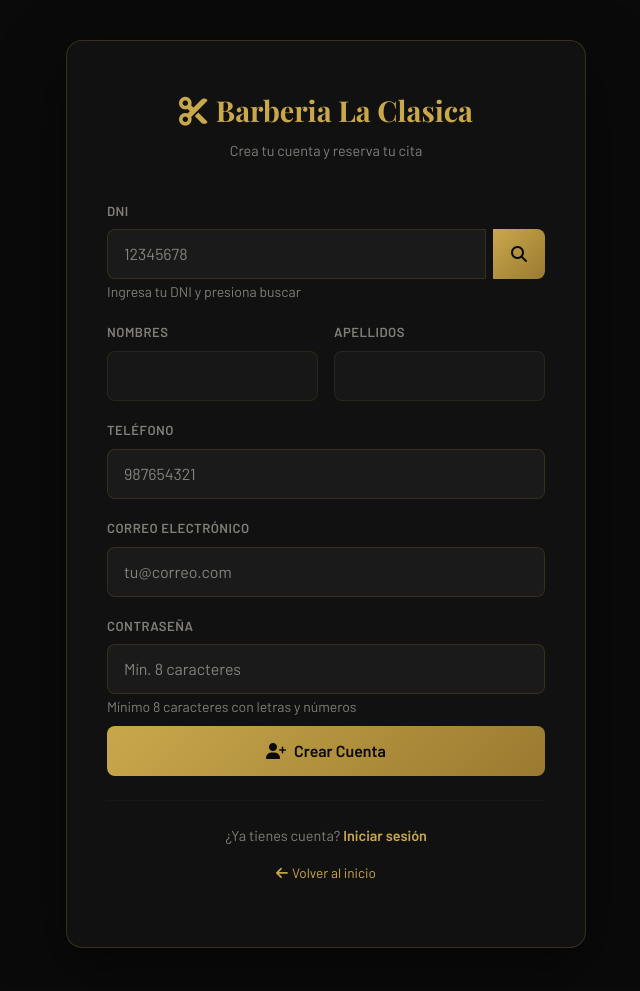
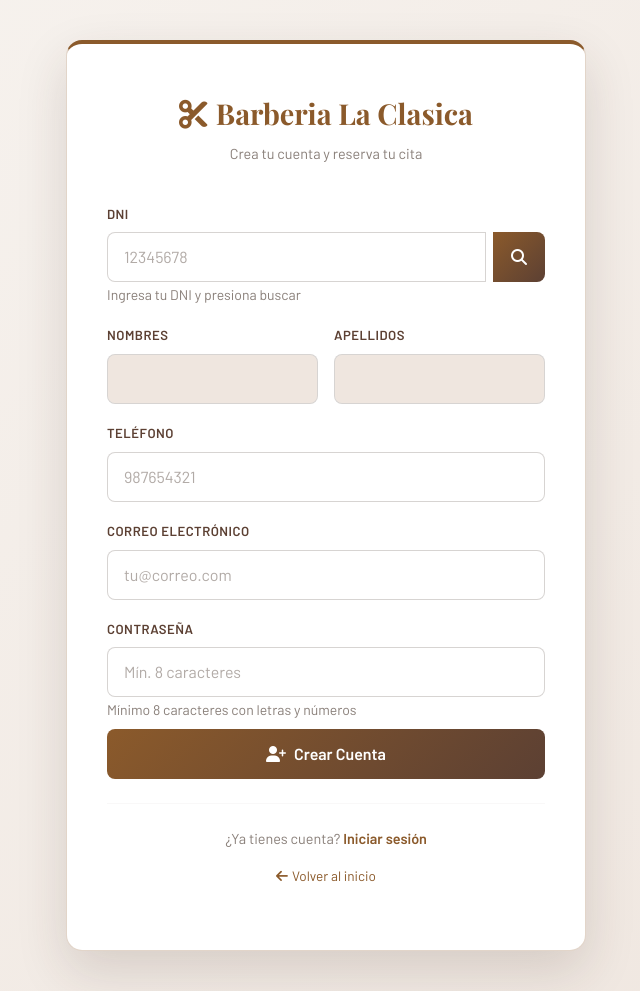
Before and after one commit to DevAngelaSS/SistemaWebBarberiaClasica, a Spring Boot app: page /cliente/registro in a window 1280 px wide. Shown: the whole page, without its empty margins (314-954 px from the left). Before the commit the page ends 948 px from the top, so only its background shows below. Run offline with Spring Boot 4, Linux system fonts and the light colour scheme; some of the project's set-up classes (security, data sources, template engines, error pages and the like) are left out, and stand-ins take their place.

Commit message:
feat(clientes): actualizar vista de registro de clientes

```diff
--- a/src/main/resources/templates/cliente/cliente-registro.html
+++ b/src/main/resources/templates/cliente/cliente-registro.html
@@ -1,63 +1,166 @@
 <!DOCTYPE html>
 <html xmlns:th="http://www.thymeleaf.org">
+
 <head>
     <title>Crear Cuenta | BarberPro</title>
     <meta charset="UTF-8">
     <link href="https://cdn.jsdelivr.net/npm/bootstrap@5.3.0/dist/css/bootstrap.min.css" rel="stylesheet">
     <link rel="stylesheet" href="https://cdnjs.cloudflare.com/ajax/libs/font-awesome/6.4.0/css/all.min.css">
-    <link href="https://fonts.googleapis.com/css2?family=Playfair+Display:wght@700;900&family=Barlow:wght@400;500;600&display=swap" rel="stylesheet">
+    <link
+        href="https://fonts.googleapis.com/css2?family=Playfair+Display:wght@700;900&family=Barlow:wght@400;500;600&display=swap"
+        rel="stylesheet">
     <style>
         :root {
-            --gold: #c9a84c; --gold-light: #e8c97a;
-            --bg: #0a0a0a; --bg-card: #111111;
-            --text: #f0ece0; --text-muted: rgba(240,236,224,0.5);
-            --border: rgba(201,168,76,0.2);
+            --gold: #8b5a2b;
+            --gold-light: #a6713a;
+            --bg: #f7f3ef;
+            --bg-card: #ffffff;
+            --text: #3b2a20;
+            --text-muted: rgba(59, 42, 32, 0.6);
+            --border: rgba(139, 90, 43, 0.25);
         }
+
         body {
-            background-color: var(--bg); color: var(--text);
+            background: linear-gradient(135deg, #f7f3ef 0%, #efe6df 100%);
+            color: var(--text);
             font-family: 'Barlow', sans-serif;
-            min-height: 100vh; padding: 40px 20px;
-            display: flex; align-items: center; justify-content: center;
+            min-height: 100vh;
+            padding: 40px 20px;
+            display: flex;
+            align-items: center;
+            justify-content: center;
         }
+
         .registro-card {
             background-color: var(--bg-card);
             border: 1px solid var(--border);
-            border-radius: 16px; padding: 48px 40px;
-            width: 100%; max-width: 520px;
-            box-shadow: 0 20px 60px rgba(0,0,0,0.5);
+            border-top: 4px solid #8b5a2b;
+            border-radius: 16px;
+            padding: 48px 40px;
+            width: 100%;
+            max-width: 520px;
+            box-shadow: 0 20px 50px rgba(59, 42, 32, 0.15);
         }
-        .brand { font-family: 'Playfair Display', serif; color: var(--gold); font-size: 1.8rem; text-align: center; margin-bottom: 8px; }
-        .subtitle { color: var(--text-muted); text-align: center; font-size: 0.9rem; margin-bottom: 36px; }
+
+        .brand {
+            font-family: 'Playfair Display', serif;
+            color: var(--gold);
+            font-size: 1.8rem;
+            text-align: center;
+            margin-bottom: 8px;
+        }
+
+        .subtitle {
+            color: var(--text-muted);
+            text-align: center;
+            font-size: 0.9rem;
+            margin-bottom: 36px;
+        }
+
         .form-control {
-            background-color: #1a1a1a !important;
-            border: 1px solid rgba(201,168,76,0.2) !important;
-            color: var(--text) !important; padding: 12px 16px; border-radius: 8px;
+            background-color: #ffffff !important;
+            border: 1px solid rgba(59, 42, 32, 0.2) !important;
+            color: var(--text) !important;
+            padding: 12px 16px;
+            border-radius: 8px;
         }
-        .form-control:focus { border-color: var(--gold) !important; box-shadow: 0 0 0 3px rgba(201,168,76,0.1) !important; }
-        .form-control::placeholder { color: var(--text-muted) !important; }
-        .form-control[readonly] { opacity: 0.7; }
-        .form-label { color: var(--text-muted); font-size: 0.82rem; font-weight: 600; letter-spacing: 0.5px; }
+
+        .form-control:focus {
+            border-color: var(--gold) !important;
+            box-shadow: 0 0 0 3px rgba(139, 90, 43, 0.15) !important;
+        }
+
+        .form-control::placeholder {
+            color: rgba(59, 42, 32, 0.4) !important;
+        }
+
+        .form-control[readonly] {
+            background-color: #efe6df !important;
+            color: #5c4033 !important;
+            opacity: 1;
+            cursor: not-allowed;
+        }
+
+        .form-label {
+            color: #5c4033;
+            font-size: 0.82rem;
+            font-weight: 600;
+            letter-spacing: 0.5px;
+        }
+
         .btn-gold {
-            background: linear-gradient(135deg, var(--gold), #9a7a30);
-            color: #0a0a0a; font-weight: 700; border: none;
-            width: 100%; padding: 13px; border-radius: 8px; font-size: 1rem; transition: all 0.3s;
+            background: linear-gradient(135deg, #8b5a2b, #5c4033);
+            color: #ffffff;
+            font-weight: 700;
+            border: none;
+            width: 100%;
+            padding: 13px;
+            border-radius: 8px;
+            font-size: 1rem;
+            transition: all 0.3s;
         }
-        .btn-gold:hover { background: linear-gradient(135deg, var(--gold-light), var(--gold)); color: #0a0a0a; }
+
+        .btn-gold:hover {
+            background: linear-gradient(135deg, #a6713a, #8b5a2b);
+            color: #ffffff;
+            box-shadow: 0 6px 20px rgba(139, 90, 43, 0.3);
+        }
+
         .btn-search-dni {
-            background: linear-gradient(135deg, var(--gold), #9a7a30);
-            color: #0a0a0a; border: none; border-radius: 8px;
-            padding: 0 18px; font-size: 1rem; cursor: pointer; transition: opacity 0.2s;
+            background: linear-gradient(135deg, #8b5a2b, #5c4033);
+            color: #ffffff;
+            border: none;
+            border-radius: 8px;
+            padding: 0 18px;
+            font-size: 1rem;
+            cursor: pointer;
+            transition: opacity 0.2s;
         }
-        .btn-search-dni:hover { opacity: 0.85; }
-        .btn-search-dni:disabled { opacity: 0.4; cursor: not-allowed; }
-        .divider { border-color: rgba(201,168,76,0.15) !important; }
-        .link-gold { color: var(--gold); text-decoration: none; }
-        .link-gold:hover { color: var(--gold-light); }
-        .alert-danger { background-color: rgba(231,76,60,0.12)!important; border-color:rgba(231,76,60,0.3)!important; color:#e74c3c!important; border-radius:8px; }
-        .alert-success { background-color: rgba(46,204,113,0.12)!important; border-color:rgba(46,204,113,0.3)!important; color:#2ecc71!important; border-radius:8px; }
-        .input-group { display:flex; gap:8px; }
+
+        .btn-search-dni:hover {
+            opacity: 0.85;
+        }
+
+        .btn-search-dni:disabled {
+            opacity: 0.4;
+            cursor: not-allowed;
+        }
+
+        .divider {
+            border-color: rgba(59, 42, 32, 0.12) !important;
+        }
+
+        .link-gold {
+            color: var(--gold);
+            text-decoration: none;
+        }
+
+        .link-gold:hover {
+            color: var(--gold-light);
+            text-decoration: underline;
+        }
+
+        .alert-danger {
+            background-color: rgba(192, 57, 43, 0.08) !important;
+            border-color: rgba(192, 57, 43, 0.3) !important;
+            color: #a52f23 !important;
+            border-radius: 8px;
+        }
+
+        .alert-success {
+            background-color: rgba(46, 139, 87, 0.1) !important;
+            border-color: rgba(46, 139, 87, 0.3) !important;
+            color: #1f6f46 !important;
+            border-radius: 8px;
+        }
+
+        .input-group {
+            display: flex;
+            gap: 8px;
+        }
     </style>
 </head>
+
 <body>
     <div class="registro-card">
         <div class="brand"><i class="fa-solid fa-scissors me-2"></i>Barberia La Clasica</div>
@@ -69,7 +172,7 @@
         </div>
 
         <form th:action="@{/cliente/registro}" method="post">
-            <input type="hidden" th:name="${_csrf.parameterName}" th:value="${_csrf.token}"/>
+            <input type="hidden" th:name="${_csrf.parameterName}" th:value="${_csrf.token}" />
             <div class="row g-3">
 
                 <!-- DNI con búsqueda -->
@@ -77,10 +180,9 @@
                     <label class="form-label">DNI</label>
                     <div class="input-group">
                         <input type="text" id="dniInput" name="dni" class="form-control"
-                               oninput="this.value=this.value.replace(/[^0-9]/g,'')"
-                               maxlength="8" placeholder="12345678" required>
-                        <button type="button" id="btnBuscar" class="btn-search-dni"
-                                onclick="buscarDni()">
+                            oninput="this.value=this.value.replace(/[^0-9]/g,'')" maxlength="8" placeholder="12345678"
+                            required>
+                        <button type="button" id="btnBuscar" class="btn-search-dni" onclick="buscarDni()">
                             <i class="fa-solid fa-magnifying-glass"></i>
                         </button>
                     </div>
@@ -89,35 +191,30 @@
 
                 <div class="col-md-6">
                     <label class="form-label">NOMBRES</label>
-                    <input type="text" id="nombresInput" name="nombres"
-                           class="form-control" readonly required>
+                    <input type="text" id="nombresInput" name="nombres" class="form-control" readonly required>
                 </div>
 
                 <div class="col-md-6">
                     <label class="form-label">APELLIDOS</label>
-                    <input type="text" id="apellidosInput" name="apellidos"
-                           class="form-control" readonly required>
+                    <input type="text" id="apellidosInput" name="apellidos" class="form-control" readonly required>
                 </div>
 
                 <div class="col-12">
                     <label class="form-label">TELÉFONO</label>
                     <input type="text" name="telefono" class="form-control"
-                           oninput="this.value=this.value.replace(/[^0-9]/g,'')"
-                           maxlength="9" placeholder="987654321">
+                        oninput="this.value=this.value.replace(/[^0-9]/g,'')" maxlength="9" placeholder="987654321">
                 </div>
 
                 <div class="col-12">
                     <label class="form-label">CORREO ELECTRÓNICO</label>
-                    <input type="email" name="correo" class="form-control"
-                           placeholder="tu@correo.com" required>
+                    <input type="email" name="correo" class="form-control" placeholder="tu@correo.com" required>
                 </div>
 
                 <div class="col-12">
                     <label class="form-label">CONTRASEÑA</label>
                     <input type="password" name="passwordPlana" class="form-control"
-                           pattern="^(?=.*[A-Za-z])(?=.*\d)[A-Za-z\d]{8,}$"
-                           title="Mínimo 8 caracteres con letras y números"
-                           placeholder="Mín. 8 caracteres" required>
+                        pattern="^(?=.*[A-Za-z])(?=.*\d)[A-Za-z\d]{8,}$"
+                        title="Mínimo 8 caracteres con letras y números" placeholder="Mín. 8 caracteres" required>
                     <small style="color:var(--text-muted)">Mínimo 8 caracteres con letras y números</small>
                 </div>
 
@@ -143,4 +240,5 @@
 
     <script th:src="@{/js/registro.js}"></script>
 </body>
+
 </html>
```
